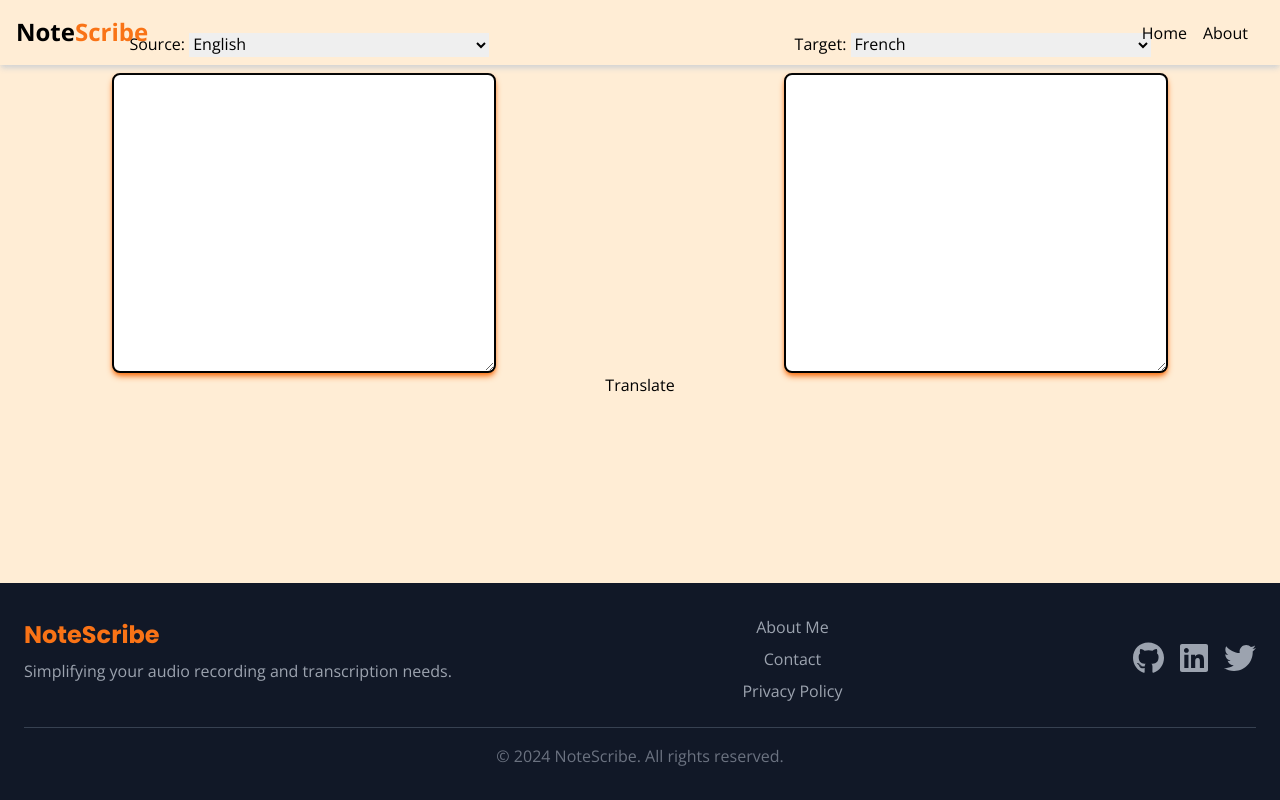
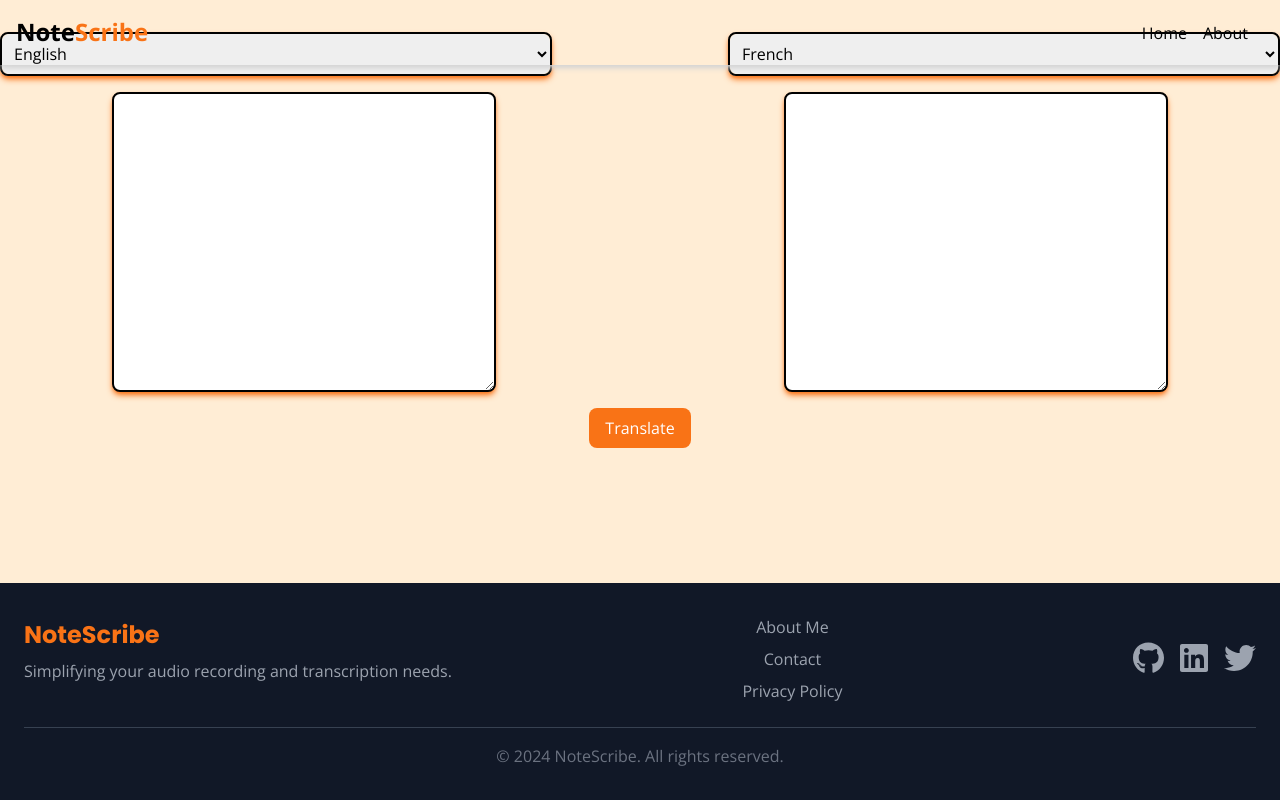
Before and after one commit to hphng/NoteScribe, a React (Vite) app in the folder frontend/: page /translate in a window 1280 px wide. Built offline with nearby package versions, Linux system fonts and the light colour scheme.

Commit message:
redesign the translation page

```diff
--- a/frontend/src/components/Translate.jsx
+++ b/frontend/src/components/Translate.jsx
@@ -85,7 +85,7 @@ const Translate = ({ text }) => {
   return (
     <div className="flex flex-col justify-center items-center w-full pt-8">
       <div className='w-full'>
-        <div className='language-container w-full flex flex-row justify-evenly gap-44'>
+        <div className='language-container w-full flex flex-row justify-evenly gap-44 '>
           <LanguageSelector type={"Source"} defaultLanguage={"eng_Latn"} onChange={x => setSourceLanguage(x.target.value)} />
           <LanguageSelector type={"Target"} defaultLanguage={"fra_Latn"} onChange={x => setTargetLanguage(x.target.value)} />
         </div>
@@ -102,7 +102,11 @@ const Translate = ({ text }) => {
         </div>
       </div>
 
-      <button disabled={disabled} onClick={translate}>Translate</button>
+      <button disabled={disabled} onClick={translate}
+              className='mt-4 px-4 py-2 text-white rounded-lg bg-orange-500 hover:bg-orange-600 hover:shadow-md duration-200 flex items-center'
+      >
+        Translate
+      </button>
 
       <div className='progress-bars-container'>
         {ready === false && (
--- a/frontend/src/pages/AudioPlayer.jsx
+++ b/frontend/src/pages/AudioPlayer.jsx
@@ -85,7 +85,7 @@ const AudioPlayer = () => {
 
   return (
     <div className="min-h-screen flex flex-col items-center justify-center">
-      <h1 className="text-6xl font-bold pb-4">Your <span className='bold text-orange-500'>Scribe</span></h1>
+      {!transcribedText && (<h1 className="text-6xl font-bold pb-4">Your <span className='bold text-orange-500'>Scribe</span></h1>)}
       <audio ref={audioRef} onTimeUpdate={handleTimeUpdate} preload="auto">
         <source src={audioURL} type="audio/mp3" />
         Your browser does not support the audio element.
@@ -116,21 +116,6 @@ const AudioPlayer = () => {
           {isMuted ? <FontAwesomeIcon icon={faVolumeXmark} /> : <FontAwesomeIcon icon={faVolumeHigh} />}
         </button>
       </div>
-      <div className='absolute bottom-10 left-[3%] flex flex-row justify-between'>
-        <button
-          className={` mt-4 px-4 py-2 text-white rounded-lg bg-orange-500 hover:bg-orange-600 hover:shadow-md duration-200`}
-          onClick={backToMain}
-        >
-          <FontAwesomeIcon icon={faArrowLeft} />
-        </button>
-      </div>
-      <button className="absolute bottom-10 right-[3%] flex flex-row justify-between">
-        <a href={audioURL} download>
-          <span className="text-white w-10 aspect-square rounded-full fa-lg bg-orange-500 hover:bg-orange-600 hover:shadow-md duration-200 flex items-center justify-center">
-            <FontAwesomeIcon icon={faDownload} />
-          </span>
-        </a>
-      </button>
       <TabGroup className="flex flex-col items-center mt-5 w-full">
         <TabList className="flex flex-row">
           <Tab className={({ selected }) =>
@@ -155,6 +140,21 @@ const AudioPlayer = () => {
           </TabPanel>
         </TabPanels>
       </TabGroup>
+      <div className='absolute bottom-10 left-[3%] flex flex-row justify-between'>
+        <button
+          className={` mt-4 px-4 py-2 text-white rounded-lg bg-orange-500 hover:bg-orange-600 hover:shadow-md duration-200`}
+          onClick={backToMain}
+        >
+          <FontAwesomeIcon icon={faArrowLeft} />
+        </button>
+      </div>
+      <button className="absolute bottom-10 right-[3%] flex flex-row justify-between">
+        <a href={audioURL} download>
+          <span className="text-white w-10 aspect-square rounded-full fa-lg bg-orange-500 hover:bg-orange-600 hover:shadow-md duration-200 flex items-center justify-center">
+            <FontAwesomeIcon icon={faDownload} />
+          </span>
+        </a>
+      </button>
     </div>
   );
 };
--- a/frontend/src/pages/LanguageSelector.jsx
+++ b/frontend/src/pages/LanguageSelector.jsx
@@ -1,11 +1,17 @@
 import React from 'react';
-import {LANGUAGES} from '../utils/data.js';
+import { Listbox, ListboxButton, ListboxOption, ListboxOptions } from '@headlessui/react'
+import { LANGUAGES } from '../utils/data.js';
 
 export default function LanguageSelector({ type, onChange, defaultLanguage }) {
   return (
-      <div className='language-selector'>
-        <label>{type}: </label>
-        <select onChange={onChange} defaultValue={defaultLanguage}>
+    <div className='shadow-md shadow-orange-500 border-2 border-black text-left rounded-lg w-full'>
+      {/* <label>{type}: </label> */}
+      <select
+        onChange={onChange}
+        defaultValue={defaultLanguage}
+        className='scrollbar-thumb-rounded-full scrollbar-track-rounded-full scrollbar scrollbar-thumb-orange-500 scrollbar-track-orange-200
+                  rounded-lg flex-grow w-full p-2'
+      >
         {Object.entries(LANGUAGES).map(([key, value]) => {
           return <option key={key} value={value}>{key}</option>
         })}
```
Lines whose indentation alone changed are shown as unchanged.
